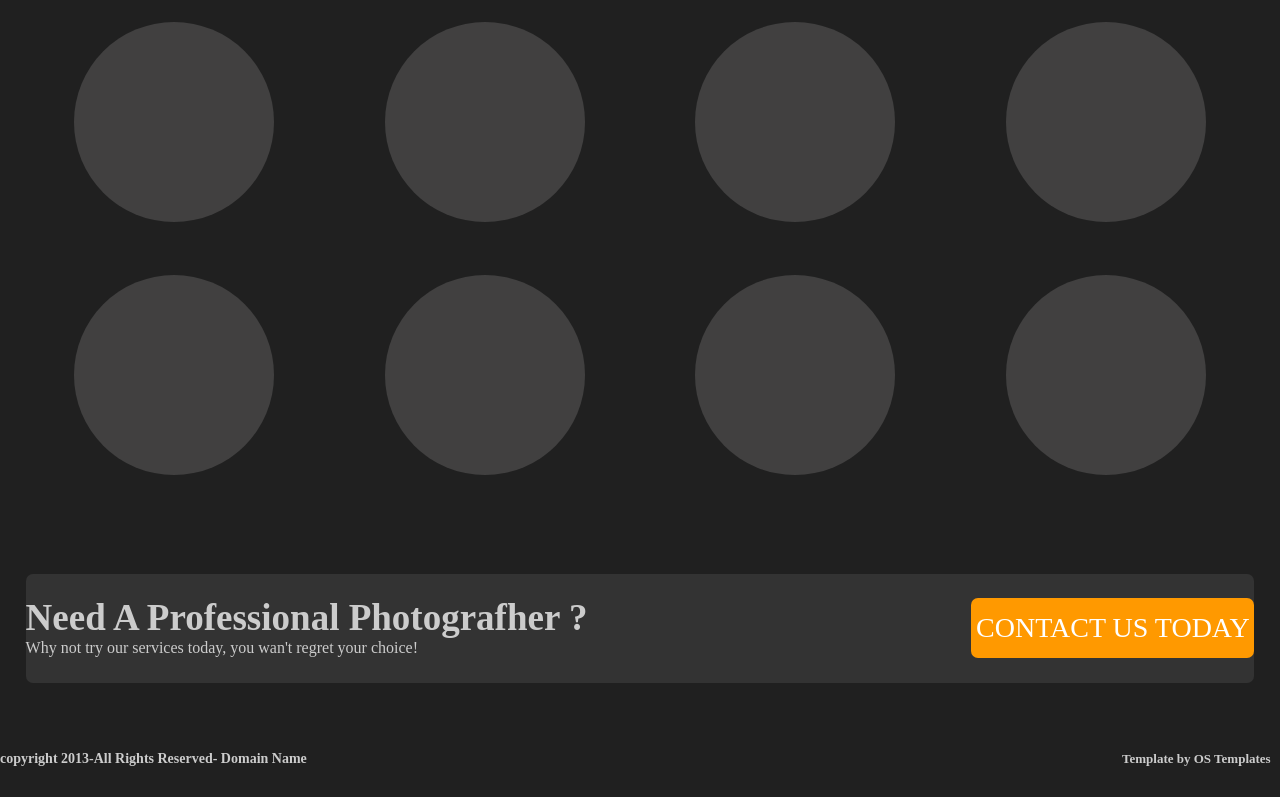
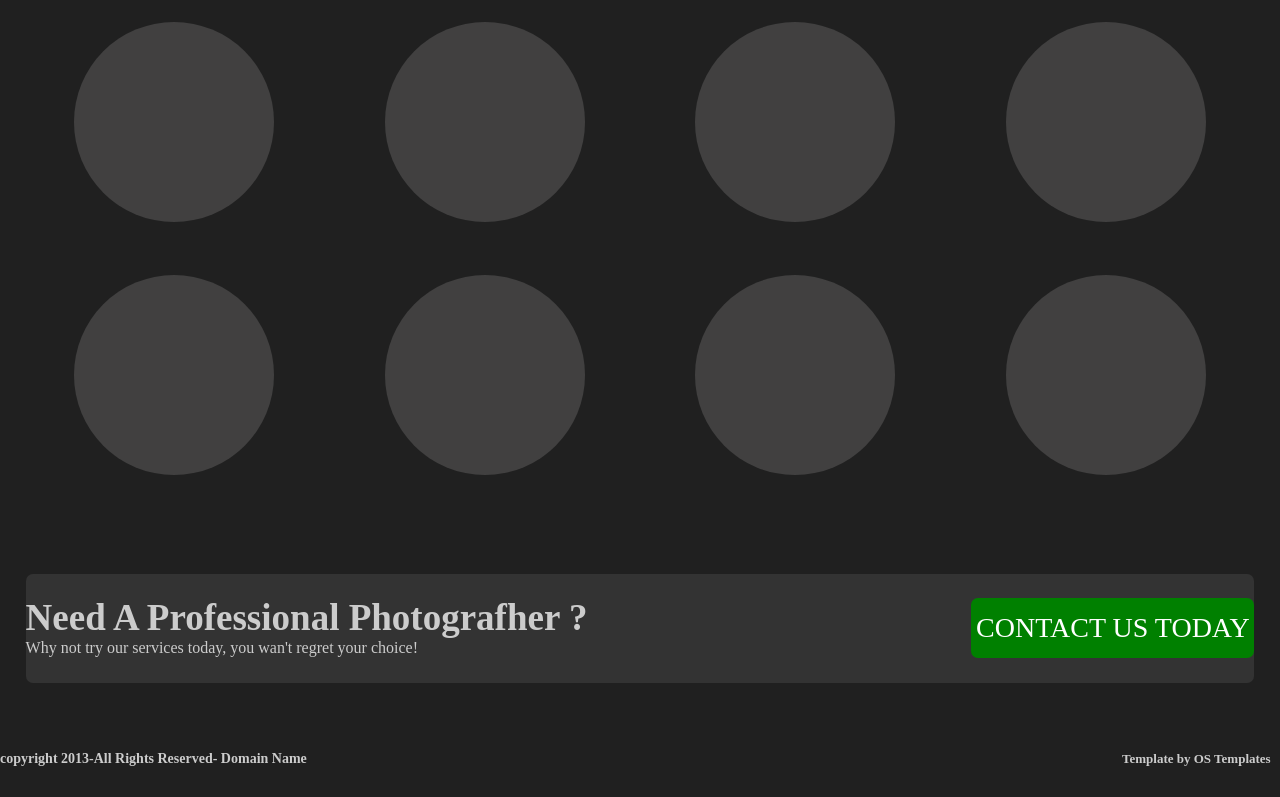
Before and after one commit to GiorgiMkrtichiani/lesson8, a plain HTML site: page index.html in a window 1280 px wide. Shown: the part 816-1613 px from the top of the page. Drawn offline with Linux system fonts and the light colour scheme.

Commit message:
first commit

```diff
--- a/style.css
+++ b/style.css
@@ -137,6 +137,7 @@
 .radius{
     width: 100%;
     height: 507px;
+
     display: grid;
     grid-template-columns: auto auto;
 }
@@ -201,7 +202,7 @@
 .contact-us{
     width: 283px;
     height: 60px;
-    background: #ff9900;
+    background: green;
     border-radius: 7px;
     display: flex;
     justify-content: center;
```
Also changed, not shown: 1 other file.
